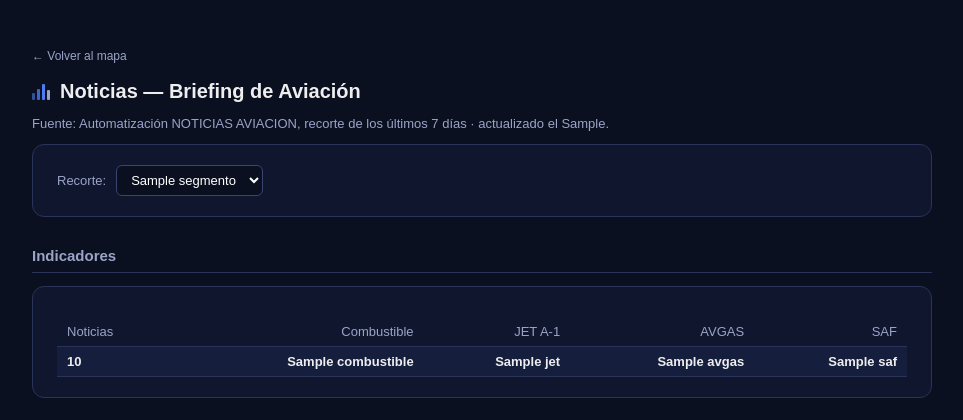
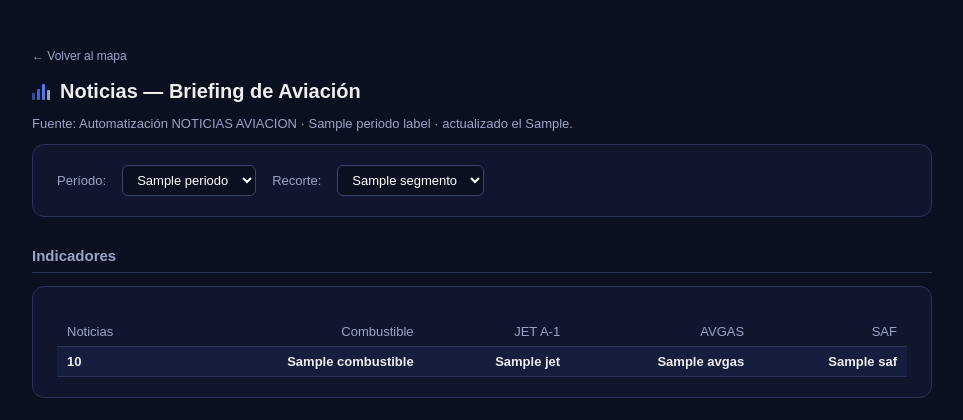
Before and after one commit to noguerafran-alt/MAPA-NEGOCIO, a Flask app: template templates/noticias.html in a window 1280 px wide. Shown: the top 420 px of the page, without its empty margins (158-1121 px from the left). Run offline with Flask 3, Linux system fonts and the light colour scheme; the template is opened without the code that fills it: most values are stand-ins (such as "Sample title", 1, 10 or a date in 2020).

Commit message:
Selector de período en /noticias.

```diff
--- a/templates/noticias.html
+++ b/templates/noticias.html
@@ -37,14 +37,20 @@
 <div class="wrap">
   <p><a href="/" class="back">← Volver al mapa</a></p>
   <h1><span class="bars" aria-hidden="true"><i></i><i></i><i></i><i></i></span> Noticias — Briefing de Aviación</h1>
-  <p class="muted">Fuente: Automatización NOTICIAS AVIACION, recorte de los últimos 7 días{% if generated_day %} · actualizado el {{ generated_day }}{% endif %}.</p>
+  <p class="muted">Fuente: Automatización NOTICIAS AVIACION · {{ periodo_label }}{% if generated_day %} · actualizado el {{ generated_day }}{% endif %}.</p>
 
   {% if error %}
   <div class="card"><div class="empty">{{ error }}</div></div>
   {% endif %}
 
   <div class="card">
-    <form method="get" style="display:flex; align-items:center; gap:10px;">
+    <form method="get" style="display:flex; align-items:center; gap:16px; flex-wrap:wrap;">
+      <label style="font-size:13px; color:#9aa4c7;">Período:</label>
+      <select name="periodo" onchange="this.form.submit()">
+        {% for value, label in periodos %}
+        <option value="{{ value }}" {% if value == periodo_sel %}selected{% endif %}>{{ label }}</option>
+        {% endfor %}
+      </select>
       <label style="font-size:13px; color:#9aa4c7;">Recorte:</label>
       <select name="segment" onchange="this.form.submit()">
         {% for value, label in segmentos %}
@@ -130,7 +136,7 @@
     {% endfor %}
   {% else %}
   <h2>Noticias</h2>
-  <div class="card"><div class="empty">Sin notas en este recorte. Probá otro filtro.</div></div>
+  <div class="card"><div class="empty">Sin notas en este período. Probá otra semana o Todo el histórico.</div></div>
   {% endif %}
 </div>
 <script>
```
